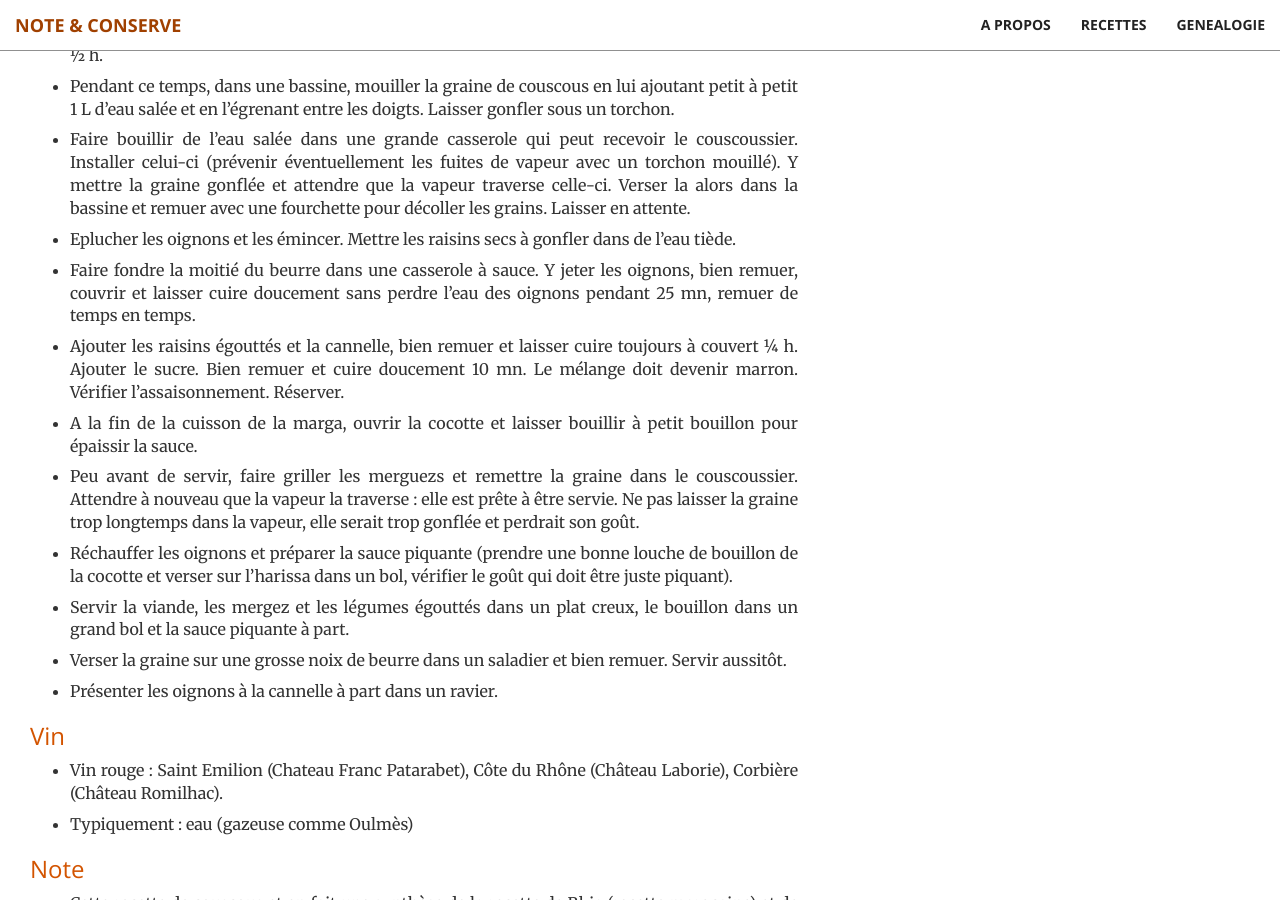
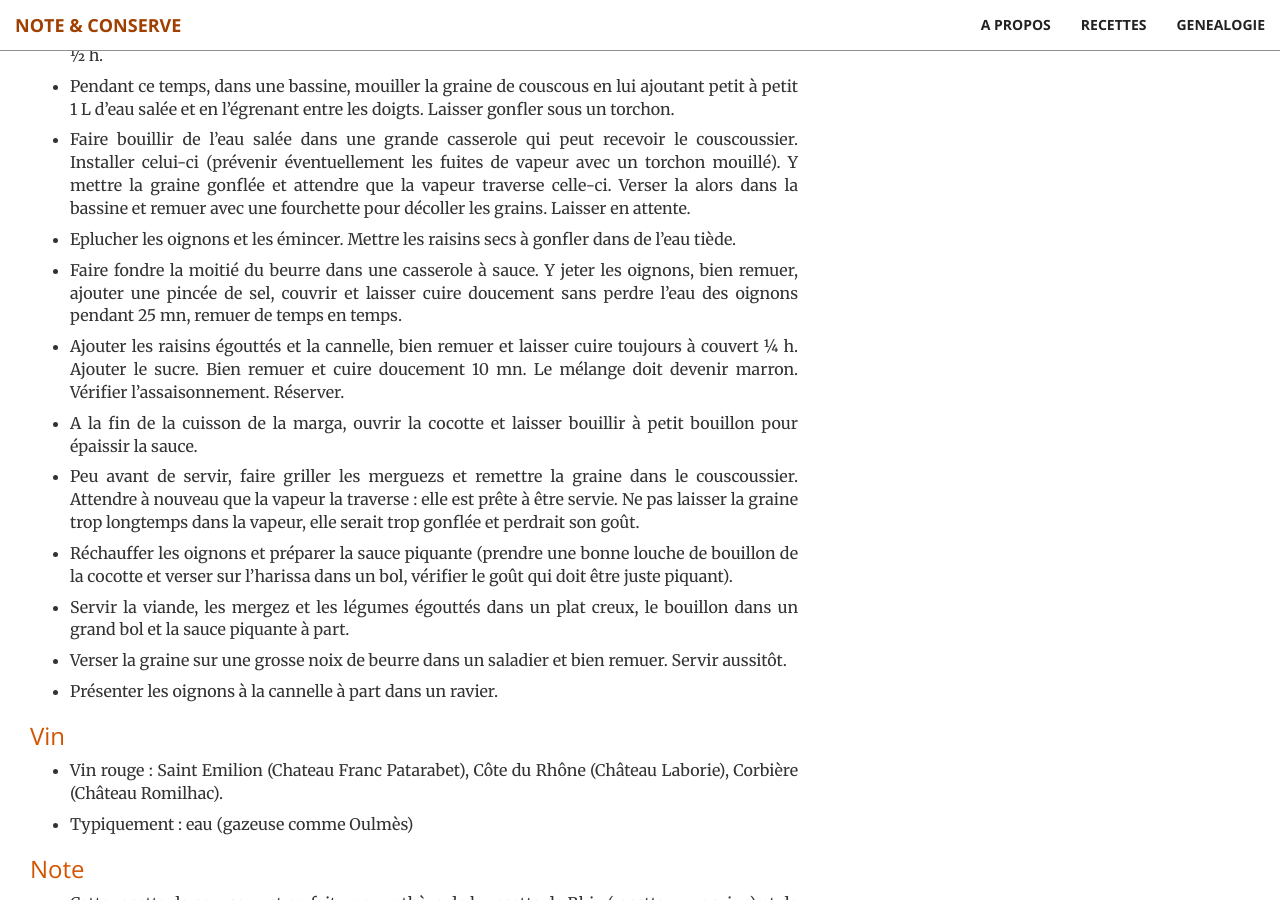
Before and after one commit to brignogan/brignogan.github.io, a Jekyll site: the page built from _posts/2018-05-28-couscous.md, in a window 1280 px wide and 900 px high, scrolled down 1463 px. Built offline with Jekyll 4.4.1, drawn with Linux system fonts in a browser that asks for light colours.

```diff
--- a/_posts/2018-05-28-couscous.md
+++ b/_posts/2018-05-28-couscous.md
@@ -41,7 +41,7 @@
 * Pendant ce temps, dans une bassine, mouiller la graine de couscous en lui ajoutant petit à petit 1 L d’eau salée et en l’égrenant entre les doigts. Laisser gonfler sous un torchon.
 * Faire bouillir de l’eau salée dans une grande casserole qui peut recevoir le couscoussier. Installer celui-ci (prévenir éventuellement les fuites de vapeur avec un torchon mouillé). Y mettre la graine gonflée et attendre que la vapeur traverse celle-ci. Verser la alors dans la bassine et remuer avec une fourchette pour décoller les grains. Laisser en attente.
 * Eplucher les oignons et les émincer. Mettre les raisins secs à gonfler dans de l’eau tiède.
-* Faire fondre la moitié du beurre dans une casserole à sauce. Y jeter les oignons, bien remuer, couvrir et laisser cuire doucement sans perdre l’eau des oignons pendant 25 mn, remuer de temps en temps.
+* Faire fondre la moitié du beurre dans une casserole à sauce. Y jeter les oignons, bien remuer, ajouter une pincée de sel, couvrir et laisser cuire doucement sans perdre l’eau des oignons pendant 25 mn, remuer de temps en temps.
 * Ajouter les raisins égouttés et la cannelle, bien remuer et laisser cuire toujours à couvert ¼ h. Ajouter le sucre. Bien remuer et cuire doucement 10 mn. Le mélange doit devenir marron. Vérifier l’assaisonnement. Réserver.
 * A la fin de la cuisson de la marga, ouvrir la cocotte et laisser bouillir à petit bouillon pour épaissir la sauce.
 * Peu avant de servir, faire griller les merguezs et remettre la graine dans le couscoussier. Attendre à nouveau que la vapeur la traverse : elle est prête à être servie. Ne pas laisser la graine trop longtemps dans la vapeur, elle serait trop gonflée et perdrait son goût.
```
